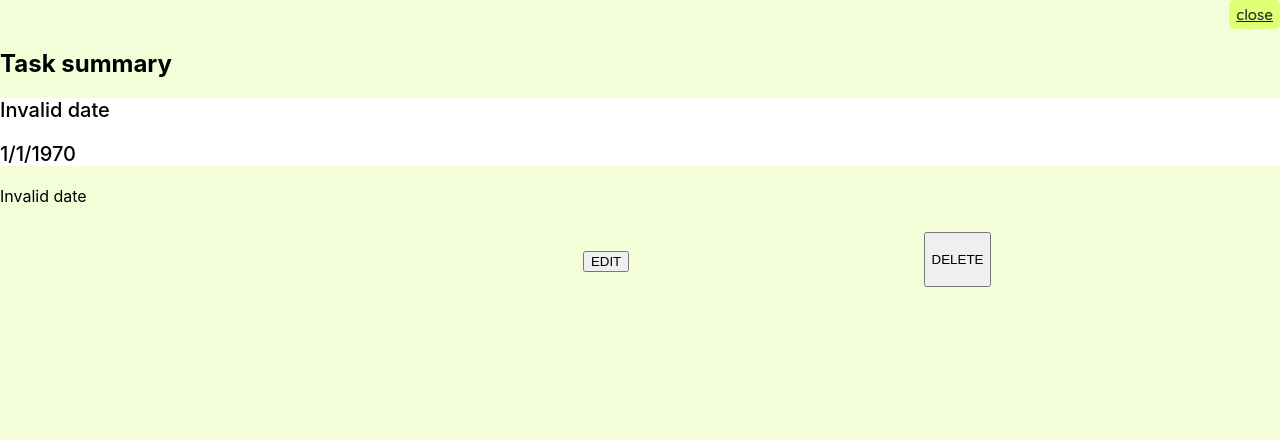
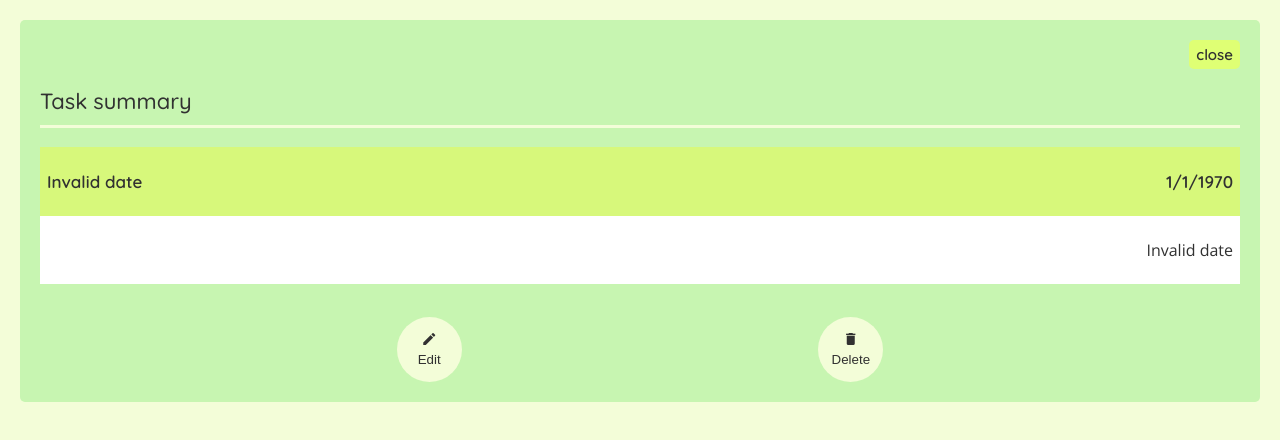
Before and after one commit to ClaireCaudwell/Final-project-digital-organiser, a React (Create React App) app in the folder frontend/: page /taskSummary/1 in a window 1280 px wide. Shown: the top 440 px of the page. Built offline with nearby package versions, Linux system fonts and the light colour scheme; no server answers.

Commit message:
1. Implemented some more styling and added two material icons for edit and delete task buttons in schedule summary.

```diff
--- a/frontend/public/index.html
+++ b/frontend/public/index.html
@@ -6,6 +6,8 @@
     <meta name="viewport" content="width=device-width, initial-scale=1" />
     <link rel="preconnect" href="https://fonts.gstatic.com">
     <link href="https://fonts.googleapis.com/css2?family=Open+Sans&family=Quicksand:wght@400;500;600&display=swap" rel="stylesheet">
+    <link href="https://fonts.googleapis.com/icon?family=Material+Icons"
+     rel="stylesheet">
     <title>Digital organiser</title>
   </head>
 
--- a/frontend/src/components/Header-components/Header.css
+++ b/frontend/src/components/Header-components/Header.css
@@ -74,10 +74,12 @@ span {
     cursor: pointer;
     border-radius: 5px;
     font-size: 13px;
+    transition: 0.3s;
 }
 
 .logout-button:hover {
     background-color: #d6fb5d;
+    transition: 0.3s;
 }
 
 /* Toggle slider */
--- a/frontend/src/components/Schedule-components/AddTask.css
+++ b/frontend/src/components/Schedule-components/AddTask.css
@@ -1,20 +1,20 @@
-/* Add Task component */
-.addtask-section {
+/* Add, Edit & schedule task components */
+.task-section {
     width: 100%;
+    padding: 0 20px;
     display: flex;
     align-items: center;
     justify-content: center;
     flex-direction: column;
     color: #313131;
-    margin-top: 20px;
 }
 
-.addtask-container {
+.task-container {
     padding: 20px 20px 0 20px;
     margin:20px 0;
     background-color: #C7F5B1;
     border-radius: 5px;
-    width: 80%;
+    width: 100%;
     height: 100%;
 }
 
@@ -43,12 +43,15 @@
 }
 
 /* h2 text */
-.addtask-container h2 {
+.task-container h2 {
     font-family: 'Quicksand', sans-serif;
-    font-size: 20px;
+    font-size: 22px;
     font-weight: 500;
+    border-bottom: 3px solid #F3FDD8;
+    padding-bottom: 10px;
 }
 
+/* AddTask & EditTask.js */
 /* Form */
 .form-container {
     width: 100%;
@@ -56,11 +59,13 @@
 }
 
 .input-box {
-    border: 3px solid #fff;
+    /* border: 3px solid #fff; */
+    background-color: #fff;
+    border: none;
     width: 100%;
     height: 60px;
-    margin-bottom: 20px;
-    background-color: transparent;
+    margin-bottom: 17px;
+    /* background-color: transparent; */
     font-family: 'Open Sans', sans-serif;
     font-size: 17px;
     outline: none;
@@ -79,11 +84,13 @@
     margin-bottom: 10px;
     font-weight: 600;
     font-family: 'Quicksand', sans-serif;
+    font-size: 17px;
 }
 
 /* Date & time pickers */
 .picker {
     width: 70%;
+    background-color: #fff;
 }
 
 /*  Form button */
@@ -107,3 +114,42 @@
     border: none;
     transition: 0.3s;
 }
+
+/* TaskSummary.js */
+/* Edit & Delete buttons */
+.edit-delete-button-container {
+    display: flex;
+    justify-content: space-evenly;
+    padding: 20px 0;
+}
+
+.no-link {
+    text-decoration: none;
+}
+
+.edit-delete-button-container button {
+    border: none;
+    background-color: #F3FDD8;
+    border-radius: 50%;
+    height: 65px;
+    width: 65px;
+    display: flex;
+    flex-direction: column;
+    align-items: center;
+    justify-content: center;
+    cursor: pointer;
+    color: #313131;
+    transition: 0.3s;
+}
+
+.edit-delete-button-container button:hover {
+    background-color: #dfff74;
+    border: none;
+    transition: 0.3s;
+}
+
+.material-icons {
+    margin-bottom: 5px;
+    font-size: 16px;
+    color: #313131;
+}
--- a/frontend/src/components/Schedule-components/AddTask.js
+++ b/frontend/src/components/Schedule-components/AddTask.js
@@ -55,8 +55,8 @@ export const AddTask = () => {
     };
 
     return (
-        <section className="addtask-section">
-            <div className="addtask-container">
+        <section className="task-section">
+            <div className="task-container">
                 <NavLink to="/schedule" className="close-button-container">
                     <button type="button" onClick={handleClose}>close</button>
                 </NavLink>
@@ -72,7 +72,7 @@ export const AddTask = () => {
                         maxLength="30"
                     />
                     <label className="date-container">
-                        DATE:
+                        Date:
                         <DatePicker
                             value={startDateTime}
                             onChange={(startDateTime) => setStartDateTime(startDateTime)}
@@ -81,7 +81,7 @@ export const AddTask = () => {
                         />
                     </label>
                     <label className="date-container">
-                        TIME:
+                        Time:
                         <TimePicker
                             value={time}
                             onChange={timeChosen}
--- a/frontend/src/components/Schedule-components/AddTaskButton.css
+++ b/frontend/src/components/Schedule-components/AddTaskButton.css
@@ -12,15 +12,17 @@
     border-radius: 5px;
     border: none;
     text-align: center;
-    font-size: 18px;
+    font-size: 17px;
     font-weight: 600;
     padding: 10px 20px;
     font-family: 'Quicksand', sans-serif;
     cursor: pointer;
+    transition: 0.3s;
 }
 
 .add-task-container button:hover {
     background-color: #d6fb5d;
+    transition: 0.3s;
 }
 
 .add-task-container p {
--- a/frontend/src/components/Schedule-components/EditTask.js
+++ b/frontend/src/components/Schedule-components/EditTask.js
@@ -53,14 +53,14 @@ export const EditTask = () => {
     };
 
     return (
-        <section className="schedule-component-container">
-            <NavLink to="/schedule" className="back-link">
-                <div className="close-button-container" onClick={handleClose}>
-                    <button className="close-button" type="button">close</button>
-                </div>
+        <section className="task-section">
+            <div className="task-container">
+                <NavLink to="/schedule"
+                    className="close-button-container">
+                    <button type="button" onClick={handleClose}>close</button>
                 </NavLink>
                 <h2>Edit your task</h2>
-            <form onSubmit={handleOnUpdate}>
+                <form onSubmit={handleOnUpdate} className="form-container">
                     <input
                         type="text"
                         className="input-box"
@@ -77,6 +77,7 @@ export const EditTask = () => {
                             onChange={dateChosen}
                             showWeekNumbers
                             required
+                            className="picker"
                         />
                     </label>
                     <label className="date-container">
@@ -87,11 +88,13 @@ export const EditTask = () => {
                             closeClock
                             disableClock
                             required
+                            className="picker"
                         />
                     </label>
                     <button className="add-task-button" type="submit" onClick={handleOnUpdate}>UPDATE TASK</button>
                 </form>
-            {statusMessage && <p>{`${statusMessage}`}</p>}
+                {statusMessage && <p className="status-message">{`${statusMessage}`}</p>}
+            </div>
         </section>
     )
 }
--- a/frontend/src/components/Schedule-components/TaskSummary.js
+++ b/frontend/src/components/Schedule-components/TaskSummary.js
@@ -50,31 +50,49 @@ export const TaskSummary = () => {
     };
 
     return (
-        <section className="schedule-component-container">
-            <NavLink to="/schedule" className="back-link">
-                <div className="close-button-container">
-                    <button className="close-button" type="button" onClick={handleClose}>close</button>
-                </div>
+        <section className="task-section">
+            <div className="task-container">
+                <NavLink to="/schedule" className="close-button-container">
+                    <button type="button" onClick={handleClose}>close</button>
                 </NavLink>
             {!taskDeleted ? (
                 <>
-            <h2 className="summary-text">Task summary</h2>
-            <div className="week-day-container no-background">
+                <h2>Task summary</h2>
+                <div className="weekday-container-two">
                     <p>{weekday}</p>
                     <p>{date}</p>
                 </div>
+                <div className="time-task-container">
                     <p>{taskDescription}</p>
-            <p className="heavy-text">{time}</p>
-            <div className="button-container">
-                <NavLink className="link" to="/edittask">
-                    <button type="button" onClick={handleEdit}>EDIT</button>
+                    <p>{time}</p>
+                </div>
+                <div className="edit-delete-button-container">
+                    <NavLink to="/edittask" className="no-link">
+                        <button
+                            type="button"
+                            onClick={handleEdit}
+                        >
+                            <span className="material-icons">
+                                mode_edit
+                            </span>
+                            Edit
+                        </button>
                     </NavLink>
-                <button type="button" onClick={handleDelete}>DELETE</button>
+                    <button
+                        type="button"
+                        onClick={handleDelete}
+                    >
+                        <span className="material-icons">
+                            delete
+                        </span>
+                        Delete
+                    </button>
                 </div>
                 </>
             ) : (
-            <p>{statusMessage}</p>
+                <p className="status-message">{statusMessage}</p>
             )}
+            </div>
         </section>
     );
 };
--- a/frontend/src/pages/Schedule.css
+++ b/frontend/src/pages/Schedule.css
@@ -15,7 +15,7 @@
 }
 
 .white {
-  background-color: white;
+  background-color: #fff;
 }
 
 .select-calendar-text {
@@ -31,7 +31,7 @@
   text-align: center;
   padding: 12px 0;
   margin: 0 10px 0 0;
-  font-size: 20px;
+  font-size: 18px;
   border-radius: 2px;
   background-color: #d7f87b;
 }
@@ -42,7 +42,7 @@
 
 .today button {
   width: 100%;
-  font-size: 20px;
+  font-size: 18px;
   font-weight: 500;
   color: #313131;
   border: 3px solid #C7F5B1;
@@ -50,10 +50,12 @@
   cursor: pointer;
   border-radius: 2px;
   padding: 10px 0;
+  transition: 0.3s;
 }
 
 .today button:hover {
   background-color: #C7F5B1;
+  transition: 0.3s;
 }
 
 /* Weekly schedule */
@@ -75,9 +77,9 @@
   display: flex;
   align-items: center;
   justify-content: space-between;
-  background-color:#bfe7b6;
+  background-color:hsl(109, 51%, 81%);
   padding: 7px;
-  font-size: 18px;
+  font-size: 17px;
   color: #313131;
   font-weight: 600;
   font-family: 'Quicksand', sans-serif;
@@ -90,7 +92,7 @@
   align-items: center;
   justify-content: space-between;
   padding: 7px;
-  font-size: 18px;
+  font-size: 17px;
   color: #313131;
   font-weight: 600;
   font-family: 'Quicksand', sans-serif;
@@ -109,7 +111,7 @@
   justify-content: space-between;
   color: #313131;
   margin-bottom: 10px;
-  font-size: 18px;
+  font-size: 16px;
   border-bottom: 3px solid #C7F5B1;
   font-family: 'Open Sans', sans-serif;
 }
@@ -124,21 +126,6 @@
 
 
 
-
-
-
-  /* Summary */
-  .Summary-container {
-    border: 2px solid #C7F5B1;
-    padding: 10px;
-  }
-
-  .no-background {
-    background-color: white;
-    font-weight: 500;
-    padding: 0;
-    font-size: 20px;
-  }
 
   /* notes page */
   .add-note-text {
```
Lines whose indentation alone changed are shown as unchanged.
